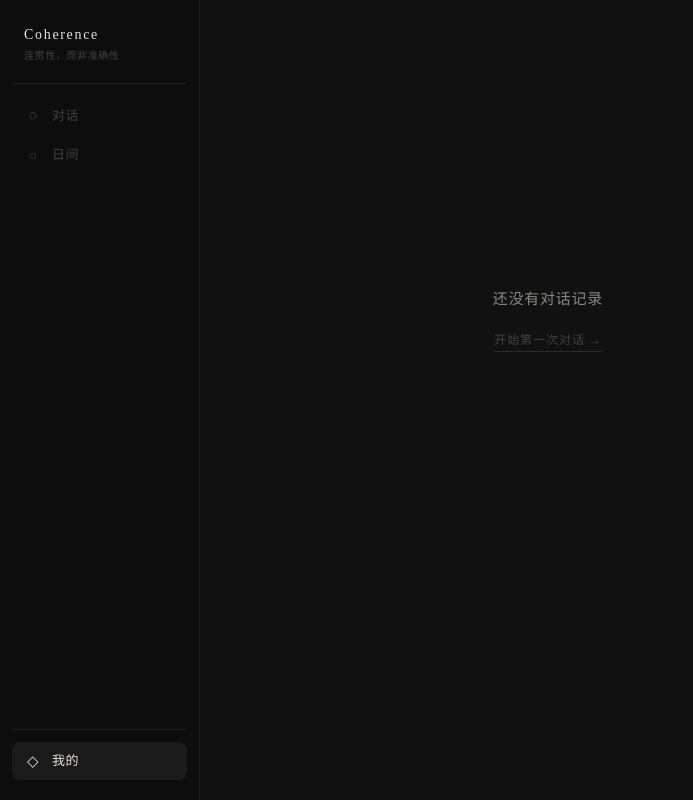
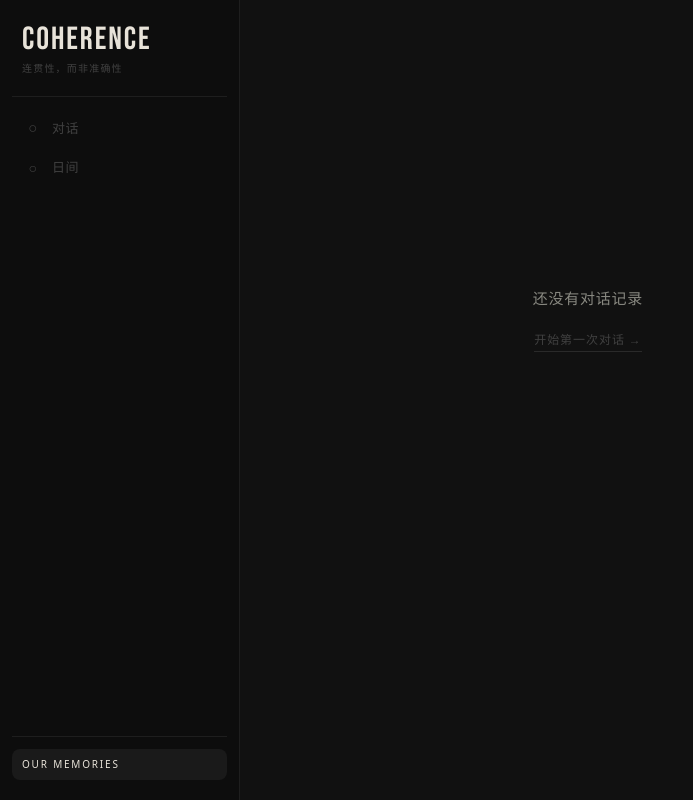
Before and after one commit to Sylvan-Wang/coherence, a Next.js app: page /profile in a window 1280 px wide. Shown: the whole page, without its empty margins (0-693 px from the left). Built offline with nearby package versions, Linux system fonts and the light colour scheme.

Commit message:
UI refine

```diff
--- a/app/layout.tsx
+++ b/app/layout.tsx
@@ -1,20 +1,9 @@
 import type { Metadata } from "next";
-import { Geist, Geist_Mono } from "next/font/google";
 import "./globals.css";
 
-const geistSans = Geist({
-  variable: "--font-geist-sans",
-  subsets: ["latin"],
-});
-
-const geistMono = Geist_Mono({
-  variable: "--font-geist-mono",
-  subsets: ["latin"],
-});
-
 export const metadata: Metadata = {
-  title: "Create Next App",
-  description: "Generated by create next app",
+  title: "Coherence",
+  description: "连贯性，而非准确性",
 };
 
 export default function RootLayout({
@@ -23,11 +12,13 @@ export default function RootLayout({
   children: React.ReactNode;
 }>) {
   return (
-    <html
-      lang="en"
-      className={`${geistSans.variable} ${geistMono.variable} h-full antialiased`}
-    >
-      <body className="min-h-full flex flex-col">{children}</body>
+    <html lang="zh" className="h-full">
+      <head>
+        <link rel="preconnect" href="https://fonts.googleapis.com" />
+        <link rel="preconnect" href="https://fonts.gstatic.com" crossOrigin="anonymous" />
+        <link href="https://fonts.googleapis.com/css2?family=Bebas+Neue&display=swap" rel="stylesheet" />
+      </head>
+      <body className="min-h-full">{children}</body>
     </html>
   );
 }
--- a/components/ChatPage.tsx
+++ b/components/ChatPage.tsx
@@ -68,20 +68,24 @@ function Sidebar({ dark, toggleTheme, userId }: { dark: boolean; toggleTheme: ()
 
   return (
     <div style={{
-      width: 200, flexShrink: 0,
+      width: 240, flexShrink: 0,
       background: bg,
       borderRight: `1px solid ${border}`,
       display: 'flex', flexDirection: 'column',
-      padding: '20px 12px',
+      padding: '20px 14px',
       height: '100vh',
       position: 'sticky', top: 0,
     }}>
       {/* Logo */}
-      <div style={{ padding: '4px 12px 20px', borderBottom: `1px solid ${border}`, marginBottom: 12 }}>
-        <div style={{ fontSize: 14, letterSpacing: '0.12em', color: textActive, fontWeight: 400 }}>
-          Coherence
+      <div style={{ padding: '4px 10px 20px', borderBottom: `1px solid ${border}`, marginBottom: 12 }}>
+        <div style={{
+          fontFamily: '"Bebas Neue", Impact, sans-serif',
+          fontSize: 32, letterSpacing: '0.06em',
+          color: textActive, lineHeight: 1,
+        }}>
+          COHERENCE
         </div>
-        <div style={{ fontSize: 10, color: textMuted, marginTop: 3, letterSpacing: '0.06em' }}>
+        <div style={{ fontSize: 10, color: textMuted, marginTop: 5, letterSpacing: '0.12em', fontFamily: 'system-ui, sans-serif' }}>
           连贯性，而非准确性
         </div>
       </div>
@@ -146,9 +150,23 @@ function Sidebar({ dark, toggleTheme, userId }: { dark: boolean; toggleTheme: ()
         </button>
       </div>
 
-      {/* Bottom — 我的 */}
+      {/* Bottom — OUR MEMORIES */}
       <div style={{ borderTop: `1px solid ${border}`, paddingTop: 12 }}>
-        {navItem('/profile', '我的', '◇')}
+        <Link href="/profile" style={{
+          display: 'flex', alignItems: 'center',
+          padding: '8px 10px', borderRadius: 8,
+          textDecoration: 'none',
+          color: pathname === '/profile' ? textActive : textMuted,
+          background: pathname === '/profile' ? (dark ? '#1a1a1a' : '#ebebeb') : 'transparent',
+          transition: 'all 0.15s',
+          fontFamily: 'system-ui, sans-serif',
+          fontSize: 10, letterSpacing: '0.18em',
+        }}
+        onMouseEnter={e => { if (pathname !== '/profile') (e.currentTarget as HTMLElement).style.background = hoverBg }}
+        onMouseLeave={e => { if (pathname !== '/profile') (e.currentTarget as HTMLElement).style.background = 'transparent' }}
+        >
+          OUR MEMORIES
+        </Link>
       </div>
     </div>
   )
@@ -423,7 +441,7 @@ export default function ChatPage() {
           <div style={{
             position: 'absolute',
             bottom: 0,
-            left: 200,
+            left: 240,
             right: 0,
             padding: '16px 32px 28px',
             background: bg,
--- a/components/ProfilePage.tsx
+++ b/components/ProfilePage.tsx
@@ -36,7 +36,7 @@ function Sidebar({ dark, toggleTheme }: { dark: boolean; toggleTheme: () => void
 
   return (
     <div style={{
-      width: 200, flexShrink: 0,
+      width: 240, flexShrink: 0,
       background: bg,
       borderRight: `1px solid ${border}`,
       display: 'flex', flexDirection: 'column',
@@ -44,9 +44,13 @@ function Sidebar({ dark, toggleTheme }: { dark: boolean; toggleTheme: () => void
       height: '100vh',
       position: 'sticky', top: 0,
     }}>
-      <div style={{ padding: '4px 12px 20px', borderBottom: `1px solid ${border}`, marginBottom: 12 }}>
-        <div style={{ fontSize: 14, letterSpacing: '0.12em', color: textActive, fontWeight: 400 }}>Coherence</div>
-        <div style={{ fontSize: 10, color: textMuted, marginTop: 3, letterSpacing: '0.06em' }}>连贯性，而非准确性</div>
+      <div style={{ padding: '4px 10px 20px', borderBottom: `1px solid ${border}`, marginBottom: 12 }}>
+        <div style={{
+          fontFamily: '"Bebas Neue", Impact, sans-serif',
+          fontSize: 32, letterSpacing: '0.06em',
+          color: textActive, lineHeight: 1,
+        }}>COHERENCE</div>
+        <div style={{ fontSize: 10, color: textMuted, marginTop: 5, letterSpacing: '0.12em', fontFamily: 'system-ui, sans-serif' }}>连贯性，而非准确性</div>
       </div>
       <div style={{ display: 'flex', flexDirection: 'column', gap: 2, flex: 1 }}>
         {navItem('/', '对话', '○')}
@@ -65,7 +69,18 @@ function Sidebar({ dark, toggleTheme }: { dark: boolean; toggleTheme: () => void
         </button>
       </div>
       <div style={{ borderTop: `1px solid ${border}`, paddingTop: 12 }}>
-        {navItem('/profile', '我的', '◇')}
+        <Link href="/profile" style={{
+          display: 'flex', alignItems: 'center',
+          padding: '8px 10px', borderRadius: 8,
+          textDecoration: 'none',
+          color: pathname === '/profile' ? textActive : textMuted,
+          background: pathname === '/profile' ? (dark ? '#1a1a1a' : '#ebebeb') : 'transparent',
+          transition: 'all 0.15s',
+          fontFamily: 'system-ui, sans-serif',
+          fontSize: 10, letterSpacing: '0.18em',
+        }}>
+          OUR MEMORIES
+        </Link>
       </div>
     </div>
   )
```
